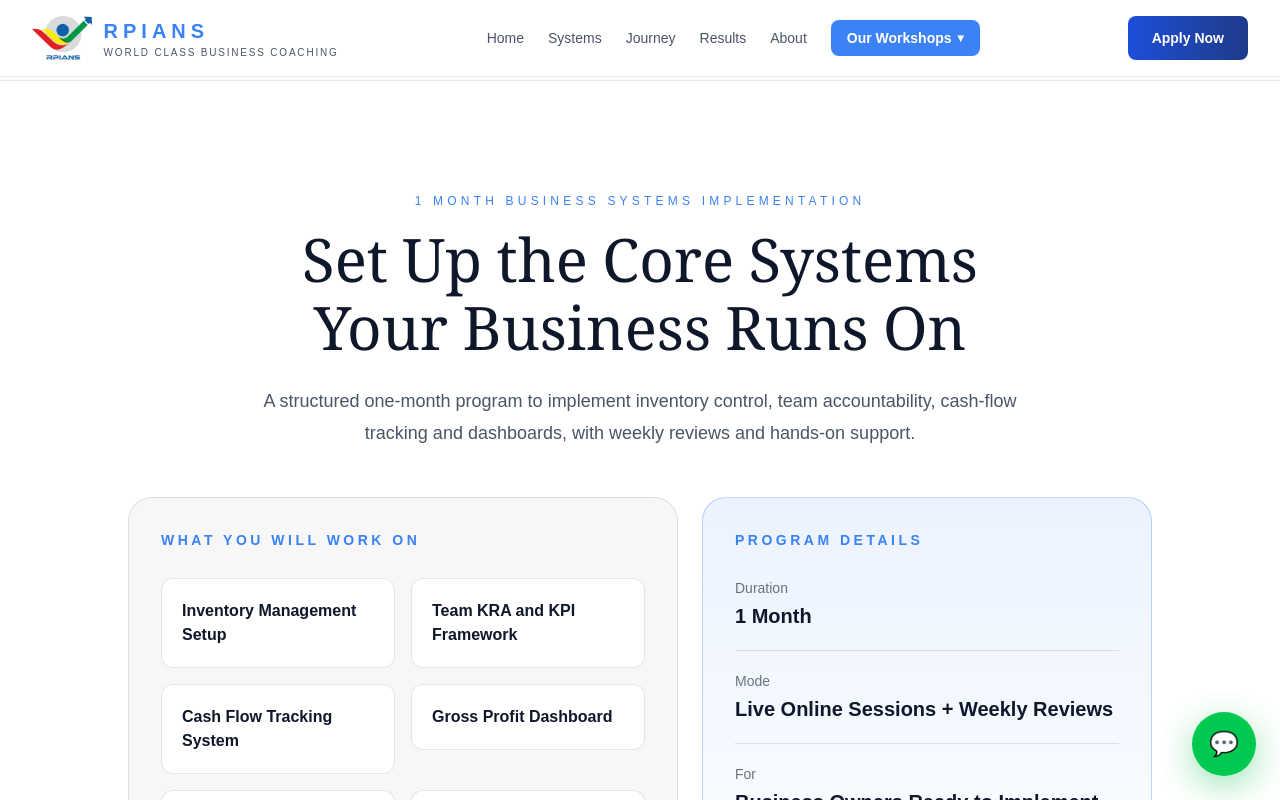
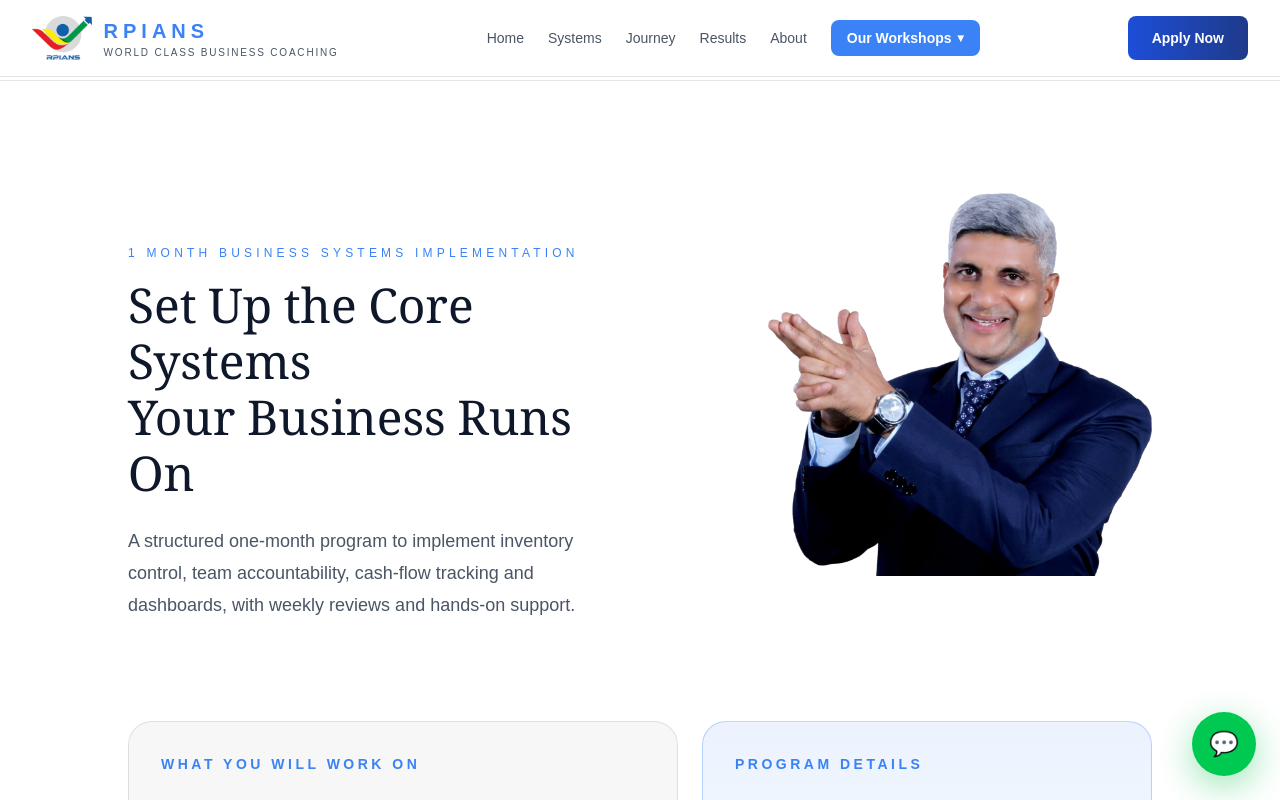
Before and after one commit to dmo-tech/rpiansworldclass, a Next.js app: page /programs/1-month in a window 1280 px wide. Shown: the top 800 px of the page. Built offline with nearby package versions, Linux system fonts and the light colour scheme.

Commit message:
Add photo to 1 Month Program page hero
Co-Authored-By: Claude Sonnet 5 <noreply@anthropic.com>

```diff
--- a/app/programs/1-month/page.tsx
+++ b/app/programs/1-month/page.tsx
@@ -27,6 +27,8 @@ export default function OneMonthProgramPage() {
         "Weekly Implementation Reviews",
       ]}
       ctaLabel="Register for the 1 Month Program"
+      photoSrc="/rajesh-kumar-kare-1day.png"
+      photoAlt="Rajesh Kumar Kare"
     />
   );
 }
```
